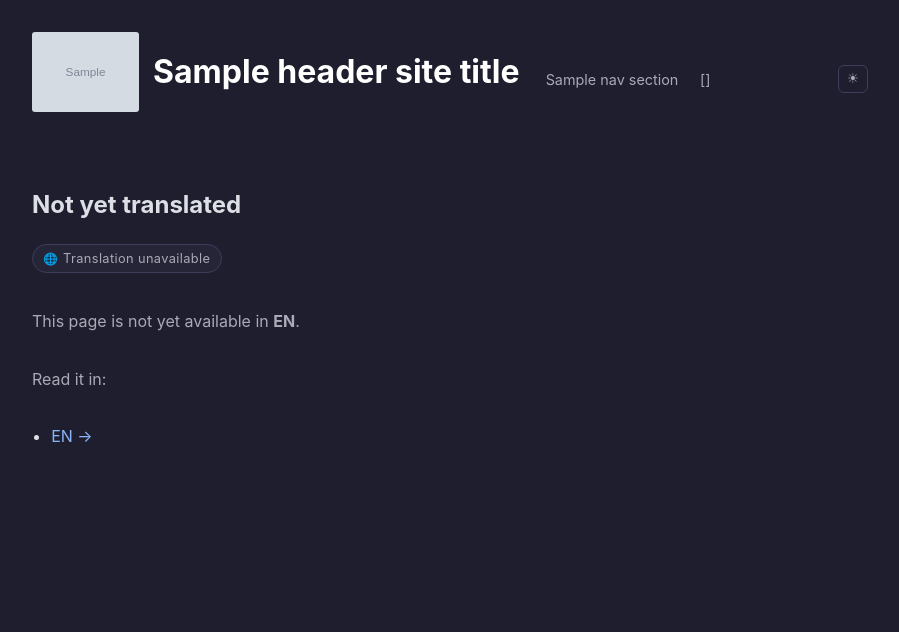
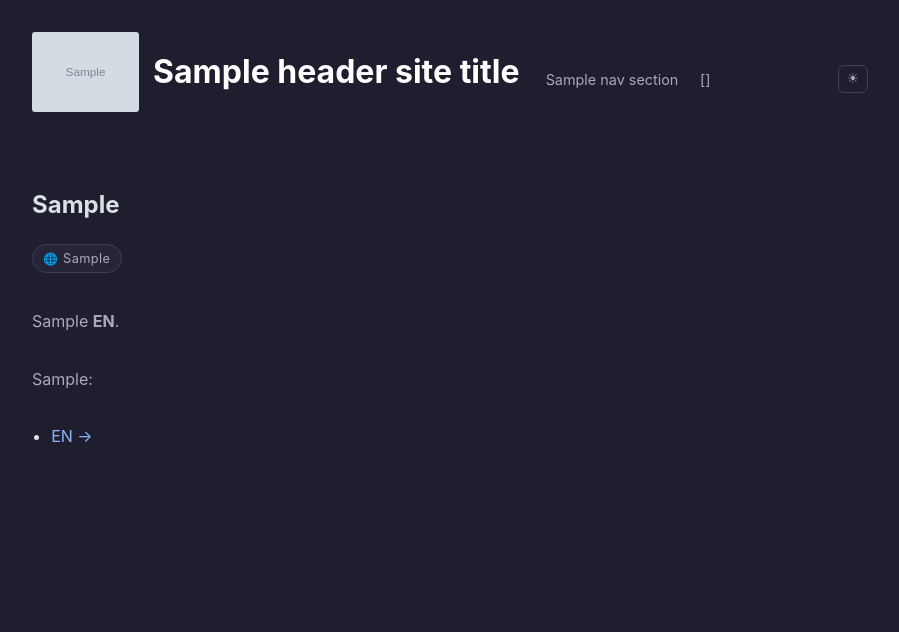
Before and after one commit to airenare/inkstone, a Python web app: template frontend/templates/not_translated.html in a window 1280 px wide. Shown: the top 632 px of the page, without its empty margins (190-1089 px from the left). Run offline with Jinja, Linux system fonts and the light colour scheme; the template is opened without the code that fills it: most values are stand-ins (such as "Sample title", 1, 10 or a date in 2020); grey boxes marked "Sample" are stand-in pictures; some libraries are stand-ins or nearby versions.

Commit message:
feat: apply ui_strings translations to nav labels, search, and not-translated templates

```diff
--- a/app.py
+++ b/app.py
@@ -131,6 +131,7 @@ def inject_globals():
             "repo_id": GISCUS_REPO_ID,
             "category_id": GISCUS_CATEGORY_ID,
         } if GISCUS_REPO and GISCUS_REPO_ID and GISCUS_CATEGORY_ID else None,
+        "ui_strings": post_store.UI_TRANSLATIONS.get(current_lang, {}),
     }
 
 
--- a/frontend/templates/base.html
+++ b/frontend/templates/base.html
@@ -132,7 +132,7 @@ new MutationObserver(renderMermaid).observe(
 <header>
 <div class="header-inner">
 <h1><a href="/">{% if header_icon %}<img src="{{ header_icon }}" alt="" class="site-icon" aria-hidden="true">{% endif %}{{ header_site_title or website_name }}</a></h1>
-<nav id="main-nav">{% for url, label in nav_sections %}<a href="{{ url }}"{% if request.path == url or request.path.startswith(url + '/') %} class="nav-active"{% endif %}>{{ label }}</a>{% endfor %}{% for p in menu_posts %}<a href="{{ p.url_path }}"{% if request.path == p.url_path %} class="nav-active"{% endif %}>{{ p.title }}</a>{% endfor %}{% if show_tags %}<a href="/tags"{% if request.path == '/tags' %} class="nav-active"{% endif %}>Tags</a>{% endif %}{% if show_search %}<a href="/search"{% if request.path == '/search' %} class="nav-active"{% endif %}>Search</a>{% endif %}</nav>
+<nav id="main-nav">{% for url, label in nav_sections %}<a href="{{ url }}"{% if request.path == url or request.path.startswith(url + '/') %} class="nav-active"{% endif %}>{{ label }}</a>{% endfor %}{% for p in menu_posts %}<a href="{{ p.url_path }}"{% if request.path == p.url_path %} class="nav-active"{% endif %}>{{ p.title }}</a>{% endfor %}{% if show_tags %}<a href="/tags"{% if request.path == '/tags' %} class="nav-active"{% endif %}>{{ ui_strings.get('Tags', 'Tags') }}</a>{% endif %}{% if show_search %}<a href="/search"{% if request.path == '/search' %} class="nav-active"{% endif %}>{{ ui_strings.get('Search', 'Search') }}</a>{% endif %}</nav>
 <div class="header-controls">
 {% if lang_variants and lang_variants|length > 1 %}
 <div class="lang-toggle" aria-label="Switch language">{% for lc, lu in lang_variants.items() %}<a href="{{ lu }}" class="lang-option{% if lc == current_lang %} lang-active{% endif %}" aria-label="{{ lc|upper }}">{{ lc|upper }}</a>{% endfor %}</div>
--- a/frontend/templates/not_translated.html
+++ b/frontend/templates/not_translated.html
@@ -4,19 +4,19 @@
 
 <article class="private-note">
 
-<h1>Not yet translated</h1>
+<h1>{{ ui_strings.get('Not yet translated', 'Not yet translated') }}</h1>
 
 <div class="private-badge">
 <span class="private-lock">🌐</span>
-<span>Translation unavailable</span>
+<span>{{ ui_strings.get('Translation unavailable', 'Translation unavailable') }}</span>
 </div>
 
 <p class="private-message">
-This page is not yet available in <strong>{{ default_lang | upper }}</strong>.
+{{ ui_strings.get('This page is not yet available in', 'This page is not yet available in') }} <strong>{{ default_lang | upper }}</strong>.
 </p>
 
 {% if lang_variants %}
-<p class="private-message">Read it in:</p>
+<p class="private-message">{{ ui_strings.get('Read it in', 'Read it in') }}:</p>
 <ul class="not-translated-langs">
 {% for lang_code, lang_url in lang_variants.items() %}
 <li><a href="{{ lang_url }}">{{ lang_code | upper }} →</a></li>
```
Also changed, not shown: frontend/templates/search.html (+8 -8 lines).
